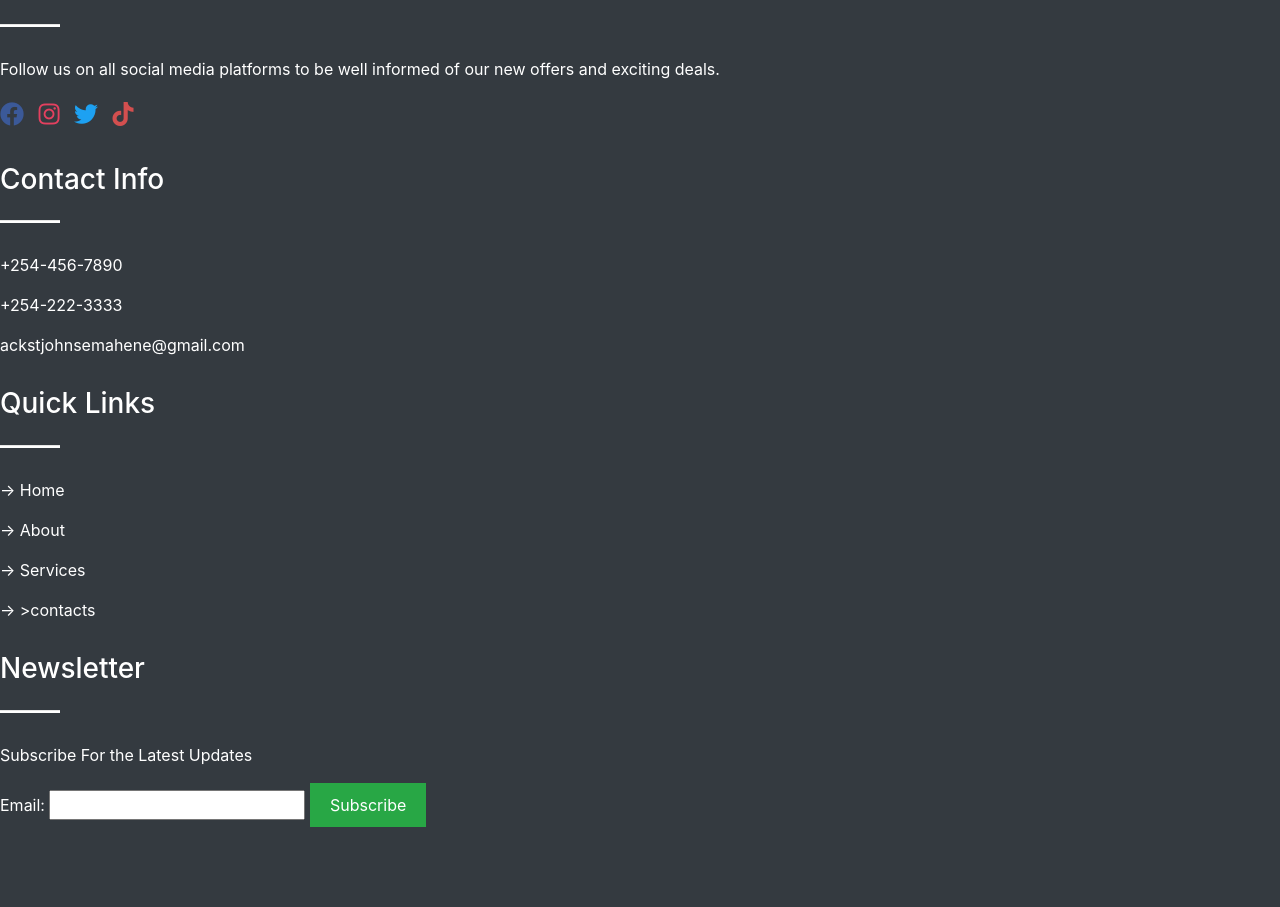
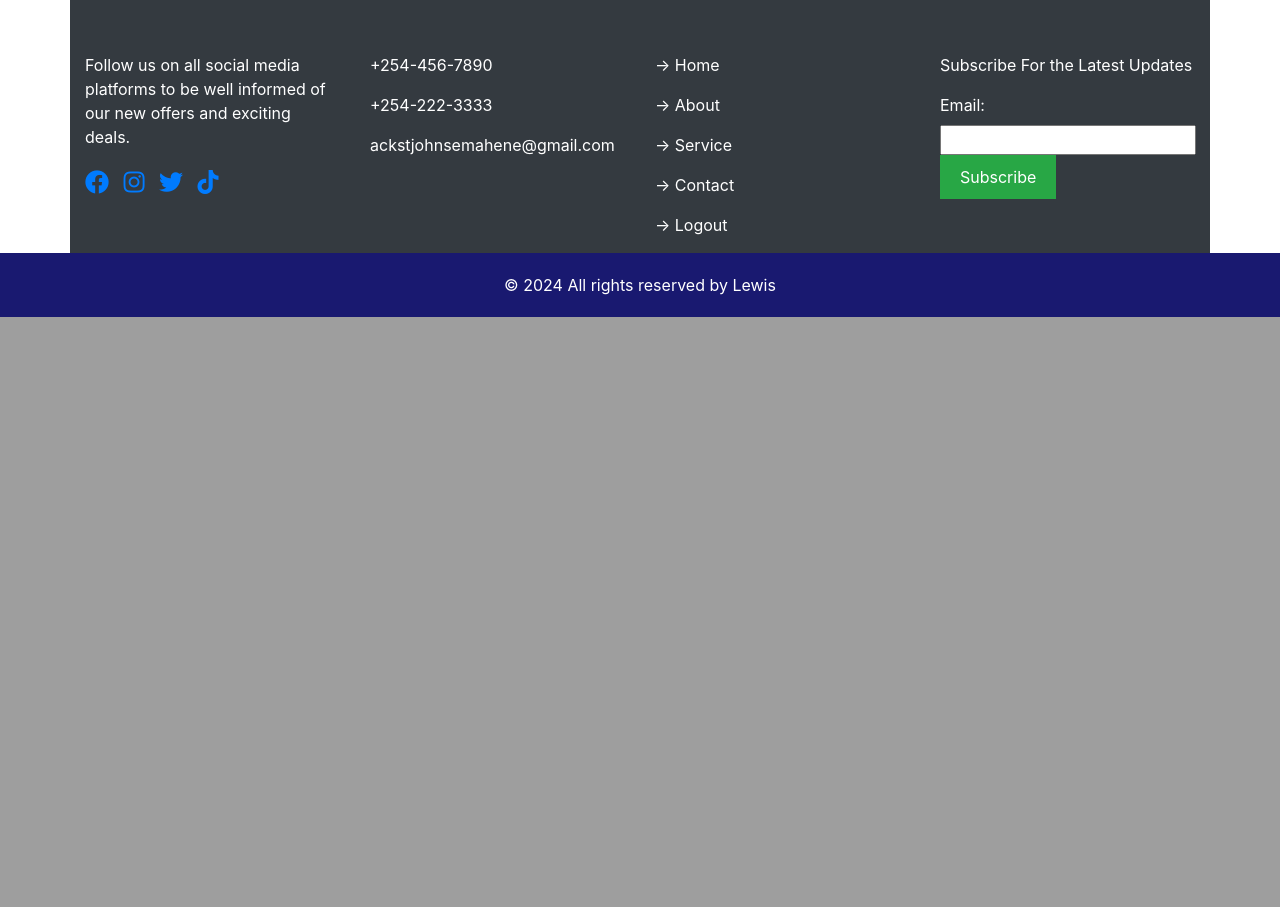
Before and after one commit to lewis-andy/Fellowship, a Flask app: page /about in a window 1280 px wide. Shown: the part 1034-1941 px from the top of the page. After the commit the page ends 1351 px from the top, so only its background shows below. Run offline with Flask 3, Linux system fonts and the light colour scheme; some libraries are stand-ins or nearby versions.

Commit message:
doing it

```diff
--- a/main.py
+++ b/main.py
@@ -286,6 +286,33 @@ def add_service():
 
     return render_template('Admin/add_service.html')
 
+
+# Route for editing a service item
+@app.route('/edit_service_item/<int:item_id>', methods=['GET', 'POST'])
+def edit_service_item(item_id):
+    service_item = SundayServiceItem.query.get_or_404(item_id)
+    form = AddServiceItemForm(obj=service_item)
+    if form.validate_on_submit():
+        service_item.title = form.title.data
+        service_item.description = form.description.data
+        service_item.date = form.date.data
+        service_item.time = form.time.data
+        service_item.location = form.location.data
+        service_item.category = form.category.data
+        db.session.commit()
+        return redirect(url_for('view_service_items'))
+    return render_template('Admin/add_service.html', form=form, service_item=service_item)
+
+
+# Route for deleting a service item
+@app.route('/delete_service_item/<int:item_id>', methods=['POST'])
+def delete_service_item(item_id):
+    service_item = SundayServiceItem.query.get_or_404(item_id)
+    db.session.delete(service_item)
+    db.session.commit()
+    return redirect(url_for('view_service_items'))
+
+
 @app.route('/admin/dashboard')
 @login_required
 def admin_dashboard():
--- a/templates/about.html
+++ b/templates/about.html
@@ -63,6 +63,19 @@ welcome: {{ username }}
                 </div>
             </nav>
         </div>
+    </div>
+    <div class="container mt-5">
+        {% with messages = get_flashed_messages() %}
+            {% if messages %}
+                <div class="alert alert-info">
+                    <ul>
+                    {% for message in messages %}
+                        <li>{{ message }}</li>
+                    {% endfor %}
+                    </ul>
+                </div>
+            {% endif %}
+        {% endwith %}
     </div>
 </header>
 <!-- end header section -->
@@ -134,50 +147,65 @@ welcome: {{ username }}
 
 
   <!-- end about section -->
-
 <!-- Bottom Container -->
-
-    <div class="bottom-container">
-
+<div class="container bottom-container">
+  <div class="row">
     <!-- Columns for bottom container -->
-
-        <div class="column">
-            <h3>Ack St John's</h3>
-            <hr class="bg-white d-inline-block mb-4" style="width: 60px; height: 2px;">
+    <div class="col-md-3">
+      <h3>Ack St Johns</h3>
+      <hr class="bg-white d-inline-block mb-4">
       <p>Follow us on all social media platforms to be well informed of our new offers and exciting deals.</p>
       <div class="social-container">
-                <a href="https://www.facebook.com" target="_blank" class="social-icon"><i class="fab fa-facebook" style="color: #3b5998;"></i></a>
-                <a href="https://www.instagram.com" target="_blank" class="social-icon"><i class="fab fa-instagram" style="color: #e4405f;"></i></a>
-                <a href="https://www.twitter.com" target="_blank" class="social-icon"><i class="fab fa-twitter" style="color: #1da1f2;"></i></a>
-                <a href="https://www.tiktok.com" target="_blank" class="social-icon"><i class="fab fa-tiktok" style="color: #d34f4f;"></i></a>
-
+        <a href="https://www.facebook.com" target="_blank" class="social-icon"><i class="fab fa-facebook"></i></a>
+        <a href="https://www.instagram.com" target="_blank" class="social-icon"><i class="fab fa-instagram"></i></a>
+        <a href="https://www.twitter.com" target="_blank" class="social-icon"><i class="fab fa-twitter"></i></a>
+        <a href="https://www.tiktok.com" target="_blank" class="social-icon"><i class="fab fa-tiktok"></i></a>
       </div>
     </div>
-        <div class="column">
+    <div class="col-md-3">
       <h3>Contact Info</h3>
-            <hr class="bg-white d-inline-block mb-4" style="width: 60px; height: 2px;">
+      <hr class="bg-white d-inline-block mb-4">
       <p>+254-456-7890</p>
       <p>+254-222-3333</p>
       <p>ackstjohnsemahene@gmail.com</p>
     </div>
-        <div class="column">
+    <div class="col-md-3">
       <h3>Quick Links</h3>
-            <hr class="bg-white d-inline-block mb-4" style="width: 60px; height: 2px;">
+      <hr class="bg-white d-inline-block mb-4">
       <p>→ Home</p>
       <p>→ About</p>
-            <p>→ Services</p>
-            <p>→ >contacts</p>
+      <p>→ Service</p>
+      <p>→ Contact</p>
+      <p>→ Logout</p>
     </div>
-        <div class="column">
+    <div class="col-md-3">
       <h3>Newsletter</h3>
-            <hr class="bg-white d-inline-block mb-4" style="width: 60px; height: 2px;">
+      <hr class="bg-white d-inline-block mb-4">
       <p>Subscribe For the Latest Updates</p>
       <form action="" method="post">
         <label for="email">Email:</label>
-                <input type="email" name="email" required>
+        <input type="email" id="email" name="email" required>
         <button type="submit" class="subscribe-button">Subscribe</button>
       </form>
     </div>
   </div>
+</div>
+<!-- End Bottom Container -->
+
+<footer class="footer">
+  &copy; 2024 All rights reserved by Lewis
+</footer>
+
+
+<!-- Bootstrap JS and Popper.js CDN links -->
+<script src="https://code.jquery.com/jquery-3.2.1.slim.min.js"></script>
+<script src="https://cdn.jsdelivr.net/npm/@popperjs/core@2.5.3/dist/umd/popper.min.js"></script>
+<script src="https://maxcdn.bootstrapcdn.com/bootstrap/4.5.2/js/bootstrap.min.js"></script>
+<!-- Wow.js CDN link -->
+<script src="https://cdnjs.cloudflare.com/ajax/libs/wow/1.1.2/wow.min.js"></script>
+<!-- Initialize Wow.js -->
+<script src="https://unpkg.com/ionicons@7.1.0/dist/ionicons/ionicons.js"></script>
+<script src="https://unpkg.com/ionicons@7.1.0/dist/ionicons/ionicons.esm.js" type="module"></script>
+<script src="script.js"></script>
 </body>
 </html>
```
Also changed, not shown: templates/Admin/add_service.html (+40 -0 lines), templates/view_tithe.html (+11 -6 lines), instance/site.db. Lines whose indentation alone changed are shown as unchanged.
